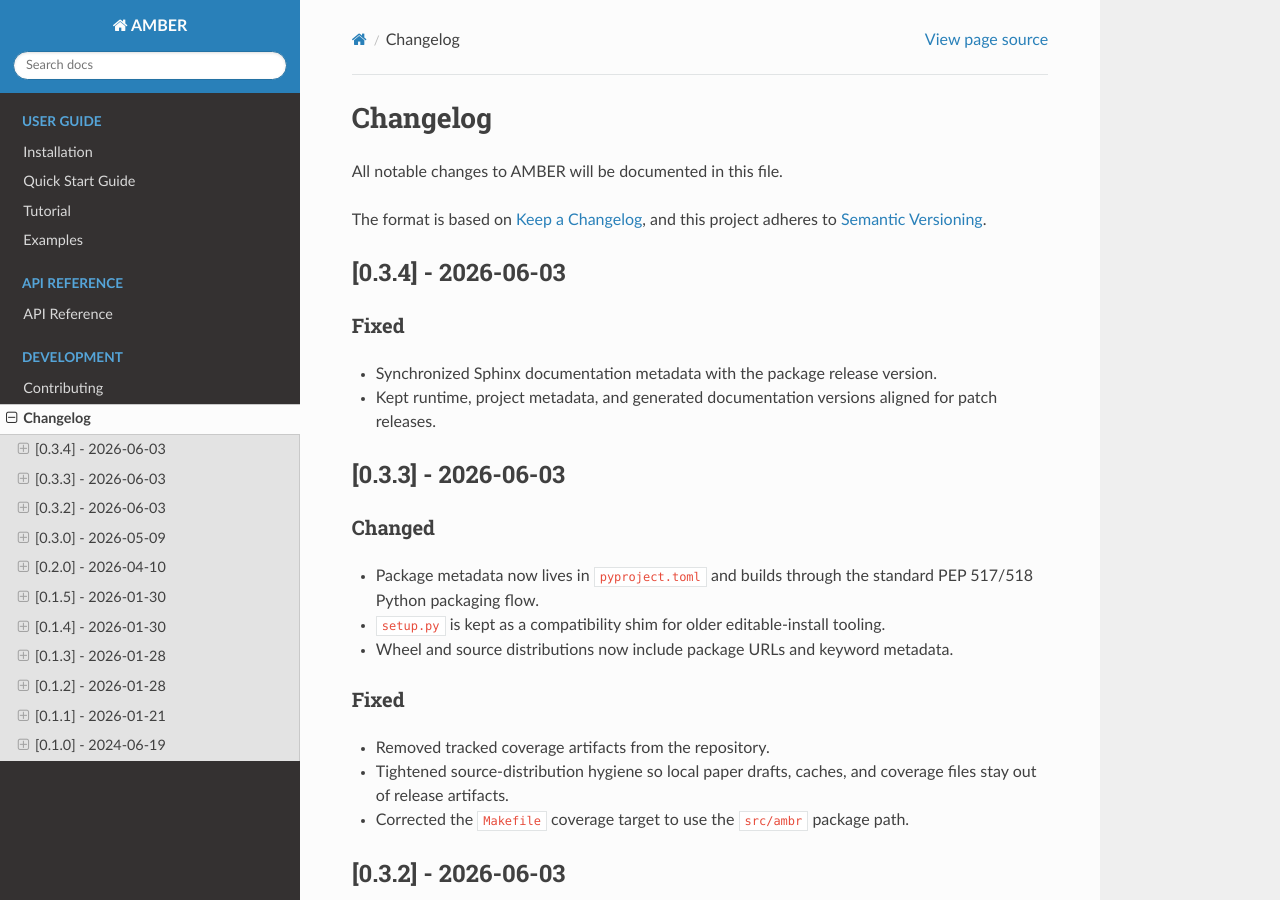
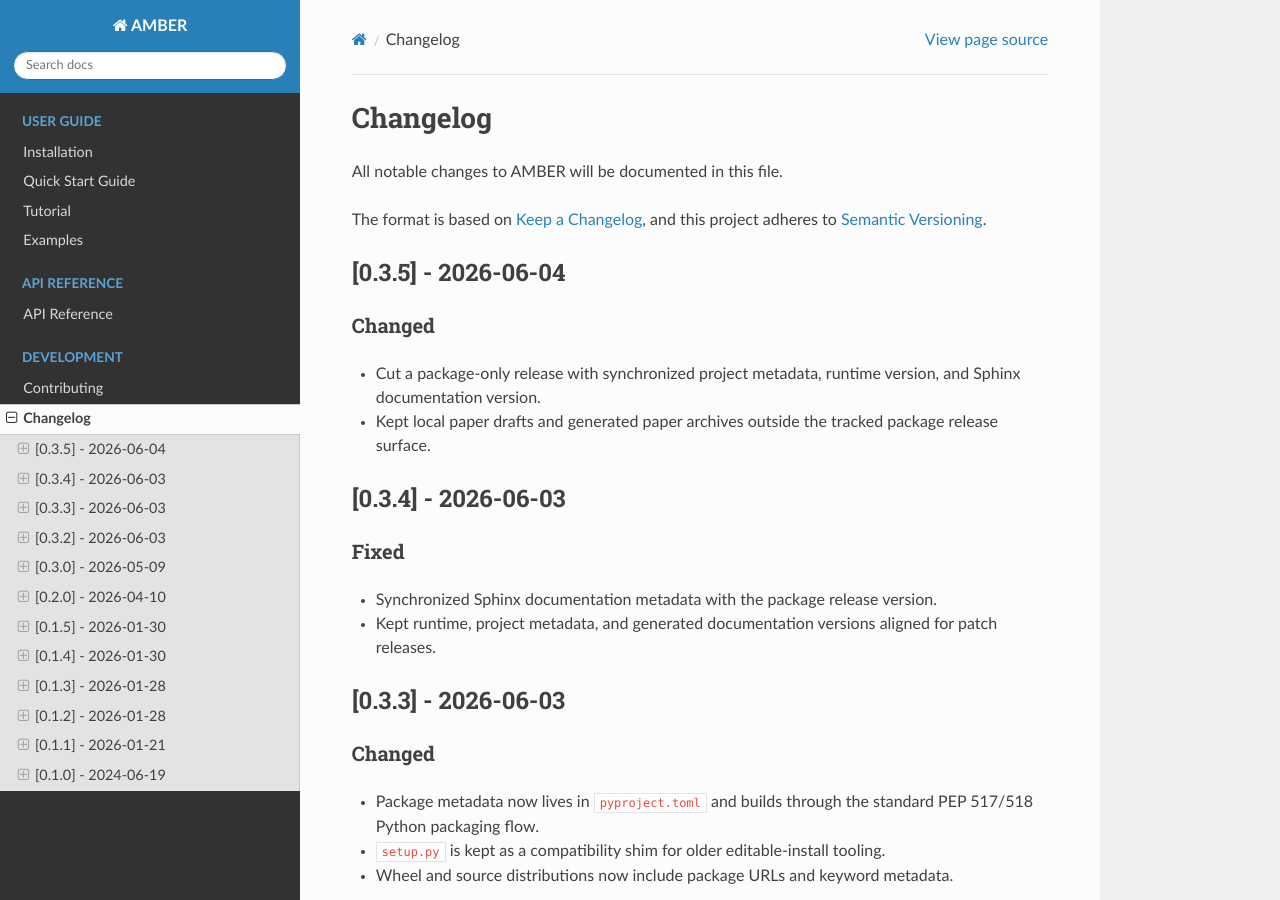
Before and after one commit to a11to1n3/AMBER, a Sphinx documentation site: the page built from docs/changelog.rst, in a window 1280 px wide and 900 px high. Built offline with Sphinx 7.4.7 and the Read the Docs theme 3.1.0, drawn with Linux system fonts in a browser that asks for light colours.

Commit message:
Release v0.3.5

```diff
--- a/docs/changelog.rst
+++ b/docs/changelog.rst
@@ -5,6 +5,16 @@ All notable changes to AMBER will be documented in this file.
 
 The format is based on `Keep a Changelog <https://keepachangelog.com/en/1.0.0/>`_,
 and this project adheres to `Semantic Versioning <https://semver.org/spec/v2.0.0.html>`_.
+
+[0.3.5] - 2026-06-04
+---------------------
+
+Changed
+~~~~~~~
+- Cut a package-only release with synchronized project metadata, runtime
+  version, and Sphinx documentation version.
+- Kept local paper drafts and generated paper archives outside the tracked
+  package release surface.
 
 [0.3.4] - 2026-06-03
 ---------------------
--- a/docs/conf.py
+++ b/docs/conf.py
@@ -21,8 +21,8 @@ copyright = '2024-2026, a11to1n3'
 author = 'a11to1n3'
 
 # The full version, including alpha/beta/rc tags
-release = '0.3.4'
-version = '0.3.4'
+release = '0.3.5'
+version = '0.3.5'
 
 # -- General configuration ---------------------------------------------------
 
--- a/pyproject.toml
+++ b/pyproject.toml
@@ -4,7 +4,7 @@ build-backend = "setuptools.build_meta"
 
 [project]
 name = "ambr"
-version = "0.3.4"
+version = "0.3.5"
 description = "Agent-based Modeling with Blazingly Efficient Records"
 readme = { file = "README.md", content-type = "text/markdown" }
 requires-python = ">=3.9"
--- a/src/ambr/__init__.py
+++ b/src/ambr/__init__.py
@@ -56,7 +56,7 @@ from .performance import (
     HAS_NUMBA,
 )
 
-__version__ = '0.3.4'
+__version__ = '0.3.5'
 __author__ = 'a11to1n3'
 __email__ = 'citation.needed@example.com'
 __url__ = 'https://github.com/a11to1n3/AMBER'
```
Also changed, not shown: CHANGELOG.md (+9 -0 lines).
